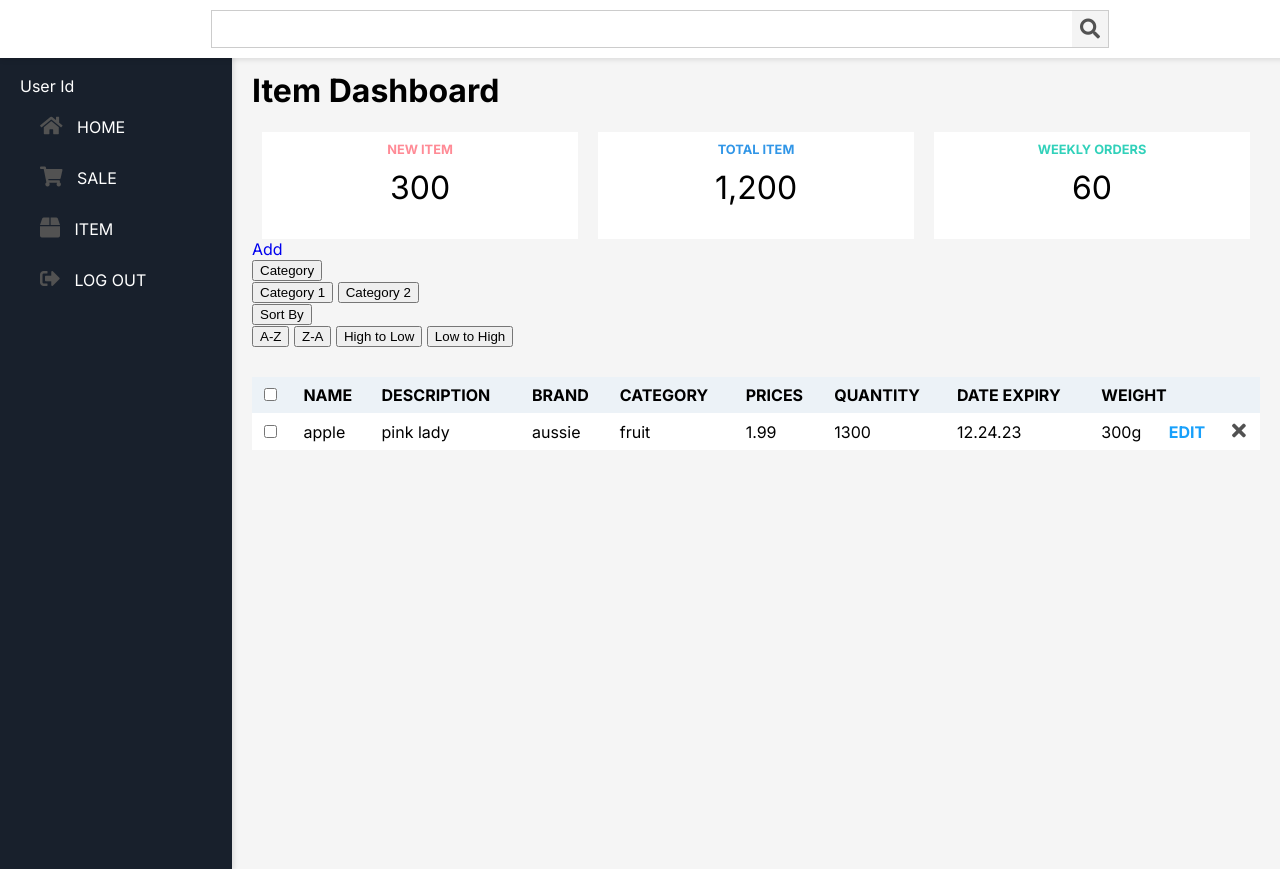
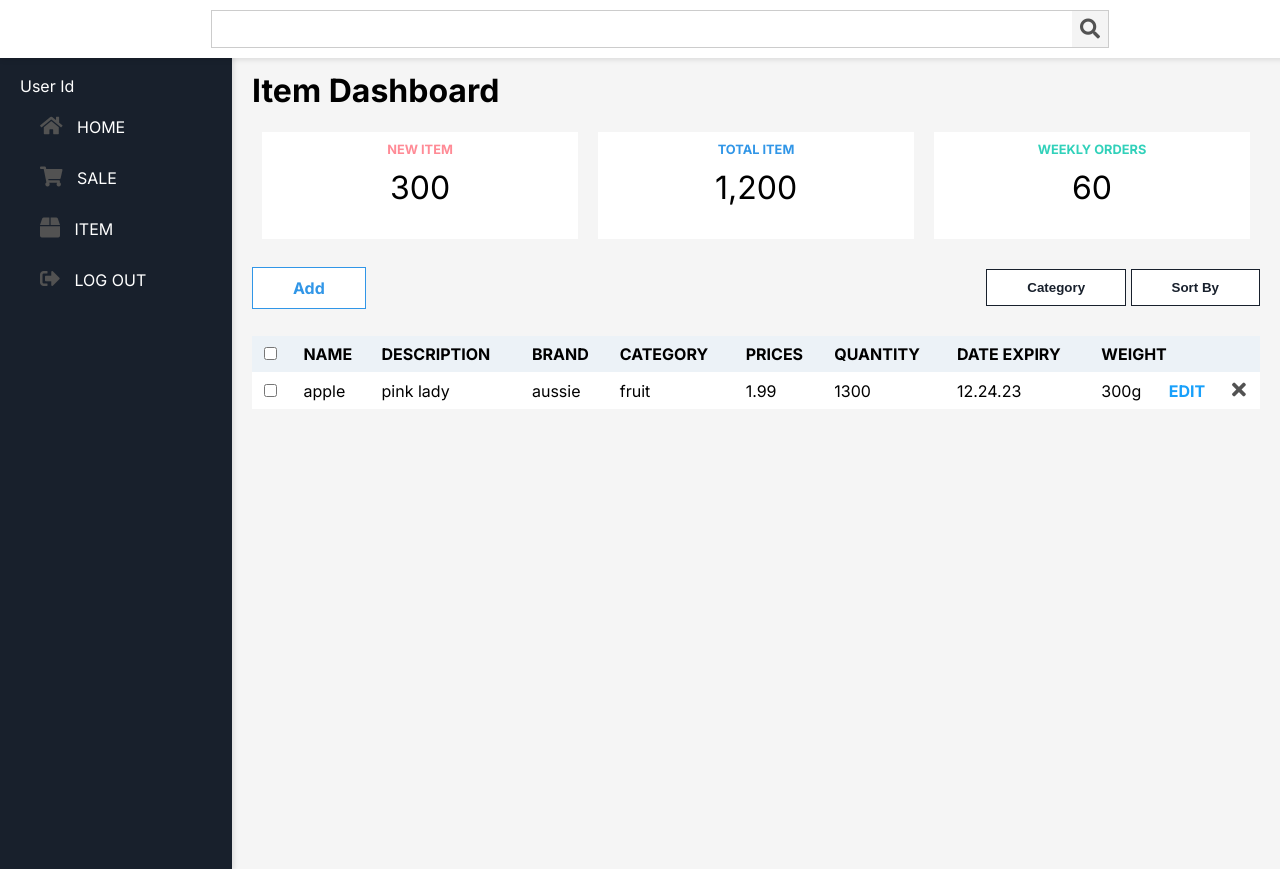
Before and after one commit to hannahmadelyn/MSP, a PHP site: page /goto/item.html in a window 1280 px wide. Shown: the top 869 px of the page. Run offline with PHP 8.4, Linux system fonts and the light colour scheme.

Commit message:
Made some tweaks
Merging Yeojin and my implementation

```diff
--- a/goto/css/style.css
+++ b/goto/css/style.css
@@ -365,7 +365,66 @@ aside nav ul li a:hover {
     outline: none;
     box-shadow: 0 0 5px rgba(0,123,255,0.5);
 }
+/*---------------------------------item------------------------*/
+/*filter button*/
+.btn_group {
+    display: flex;
+    padding-top:30px;
+    justify-content: space-between; /* This spaces the two groups apart */
+    align-items: center;
+}
 
+.btn_action {
+    background-color: #fff;
+    color: #18202C;
+    border: 1px solid #18202C;
+    padding: 10px 40px;
+    font-weight: bold;
+    transition: background-color 0.2s;
+}
+
+.btn_action:hover {
+    background-color: #18202C;
+    color: #fff;
+}
+/* Style for submenus */
+.submenu {
+    display: none;                  /* Initially hidden */
+    position: absolute;             /* Positioned relative to the parent div */
+    top: 100%;                      /* Right below the button */
+    left: 0;                        /* Align to the left edge of the button */
+    background-color: #f9f9f9;
+    border: 1px solid #e0e0e0;
+}
+
+.submenu button {
+    display: inline-block;          /* Makes buttons side by side */
+    margin: 5px;
+    padding: 5px 10px;
+    background-color: transparent;
+    border: none;                   /* Assuming no borders for these buttons */
+}
+
+.submenu button:hover {
+    background-color: #e0e0e0;     /* Slight color change on hover for feedback */
+}
+
+/* Parent group for buttons with submenus should be relative */
+.btn_group > div {
+    position: relative;
+}
+.btn_link{
+  background-color: #fff;
+    color: #3196E7;
+    border: 1px solid #3196E7;
+    padding: 10px 40px;
+    font-weight: bold;
+    transition: background-color 0.2s;
+}
+.btn_link:hover{
+    background-color: #3196E7;
+    color: #fff;
+}
 /* Add a hover effect to the submit button in the sign up form */
 input[type="submit"]:hover {
     background-color: #3196E7;
```
